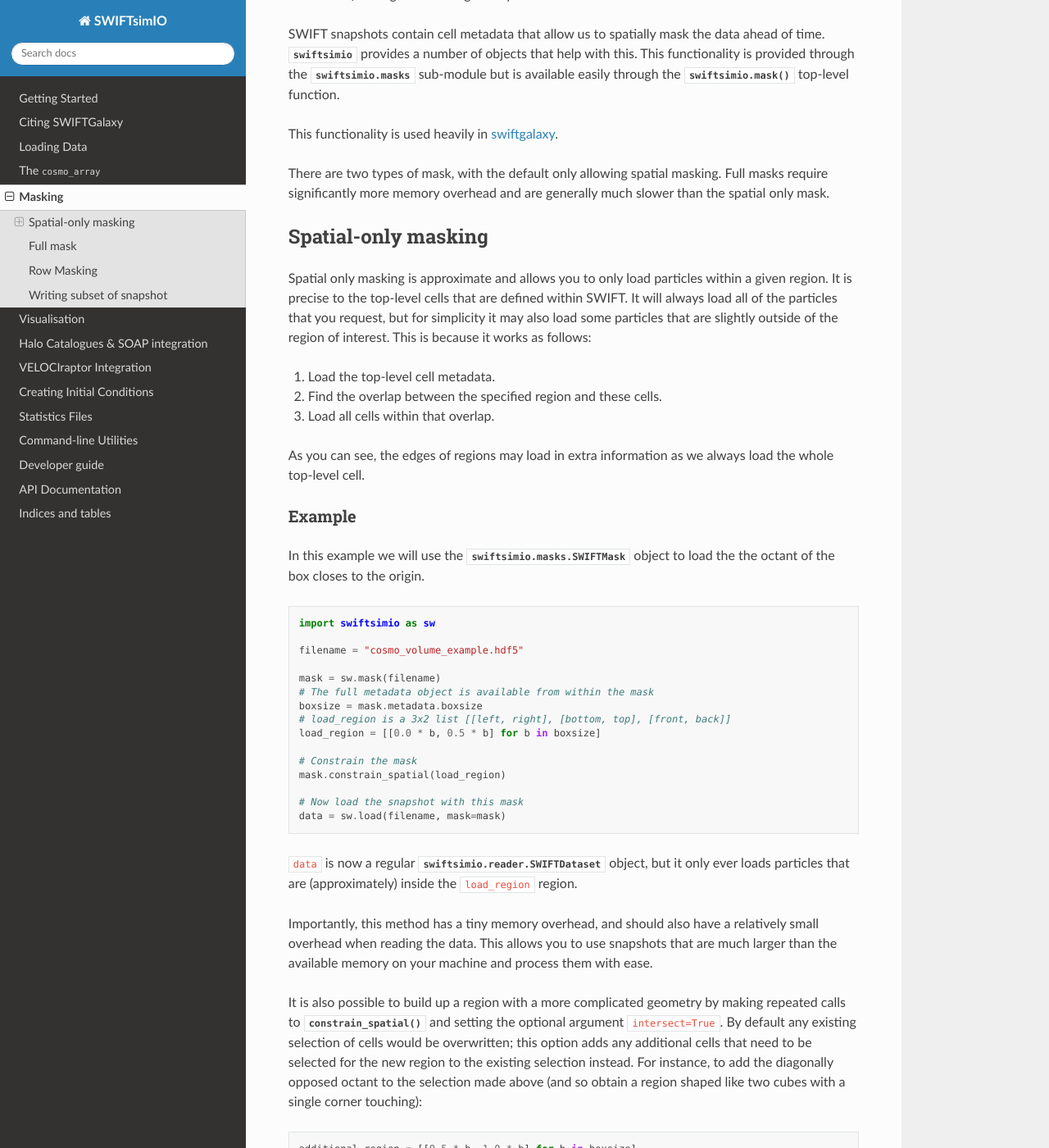
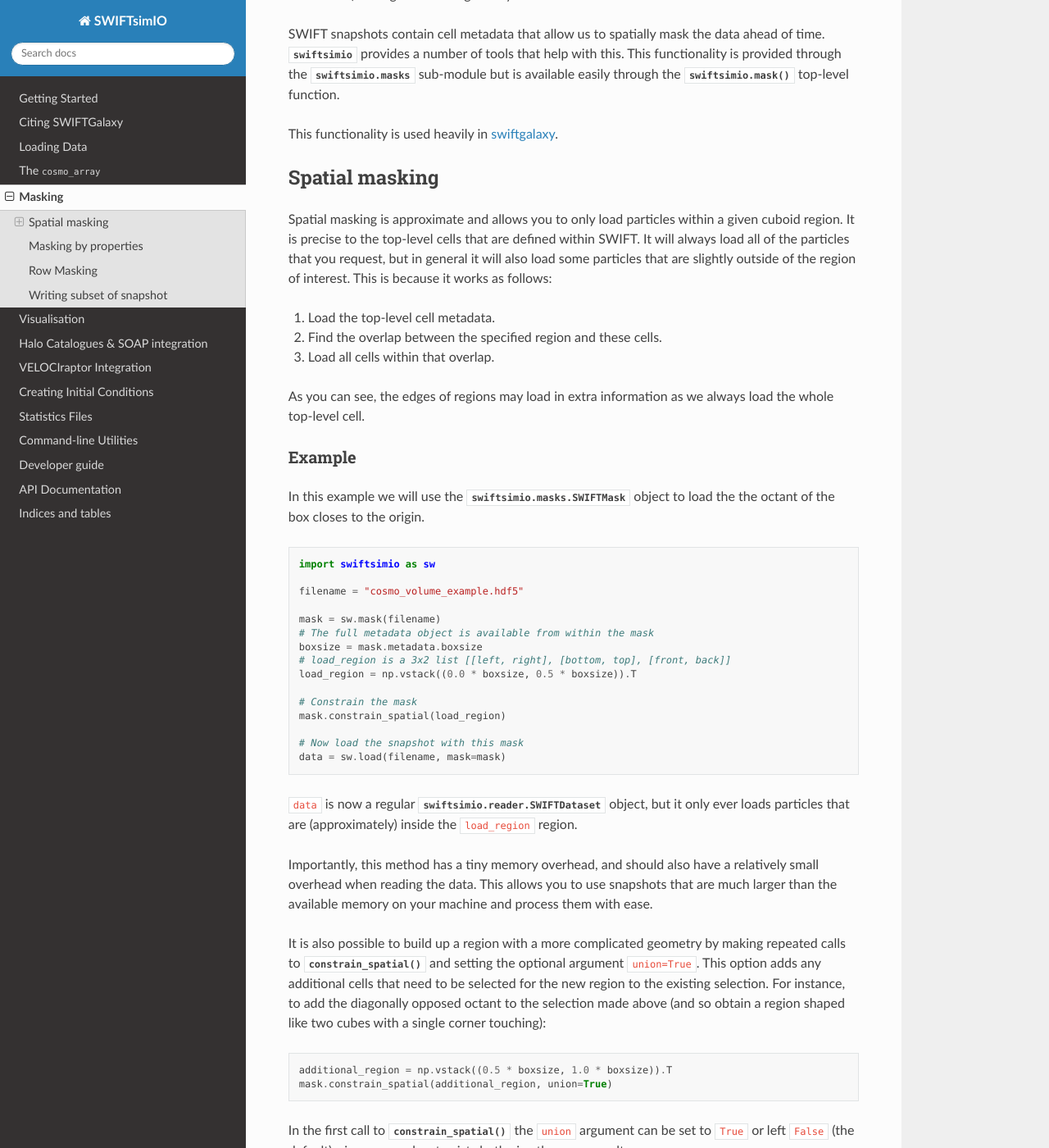
Before and after one commit to SWIFTSIM/swiftsimio, a Sphinx documentation site: the page built from docs/source/masking/index.rst, in a window 1280 px wide and 1400 px high, scrolled down 203 px. Shown: the whole window at 82% size. Built offline with Sphinx 7.4.7 and the Read the Docs theme 3.1.0, drawn with Linux system fonts in a browser that asks for light colours; pages that are not in the unit, such as notebooks, are missing from menus; some of the changed text lies outside the part shown.

Commit message:
Update narrative docs.

```diff
--- a/docs/source/loading_data/index.rst
+++ b/docs/source/loading_data/index.rst
@@ -356,7 +356,7 @@
    # The full metadata object is available from within the mask
    boxsize = mask.metadata.boxsize
    # load_region is a 3x2 list [[left, right], [bottom, top], [front, back]]
-   load_region = [[0.0 * b, 0.5 * b] for b in boxsize]
+   load_region = np.vstack((0.0 * boxsize, 0.5 * boxsize)).T
 
    # Constrain the mask
    mask.constrain_spatial(load_region)
--- a/docs/source/masking/index.rst
+++ b/docs/source/masking/index.rst
@@ -7,26 +7,22 @@
 software packages that read HDF5 data) through its masking facility.
 
 SWIFT snapshots contain cell metadata that allow us to spatially mask the
-data ahead of time. :mod:`swiftsimio` provides a number of objects that help
+data ahead of time. :mod:`swiftsimio` provides a number of tools that help
 with this. This functionality is provided through the :mod:`swiftsimio.masks`
 sub-module but is available easily through the :meth:`swiftsimio.mask`
 top-level function.
 
 This functionality is used heavily in `swiftgalaxy`_.
 
-There are two types of mask, with the default only allowing spatial masking.
-Full masks require significantly more memory overhead and are generally much
-slower than the spatial only mask.
-
 .. _`swiftgalaxy`: https://github.com/SWIFTSIM/swiftgalaxy
 
-Spatial-only masking
---------------------
+Spatial masking
+---------------
 
-Spatial only masking is approximate and allows you to only load particles
-within a given region. It is precise to the top-level cells that are defined
+Spatial masking is approximate and allows you to only load particles within
+a given cuboid region. It is precise to the top-level cells that are defined
 within SWIFT. It will always load all of the particles that you request, but
-for simplicity it may also load some particles that are slightly outside
+in general it will also load some particles that are slightly outside
 of the region of interest. This is because it works as follows:
 
 1. Load the top-level cell metadata.
@@ -52,7 +48,7 @@
    # The full metadata object is available from within the mask
    boxsize = mask.metadata.boxsize
    # load_region is a 3x2 list [[left, right], [bottom, top], [front, back]]
-   load_region = [[0.0 * b, 0.5 * b] for b in boxsize]
+   load_region = np.vstack((0.0 * boxsize, 0.5 * boxsize)).T
 
    # Constrain the mask
    mask.constrain_spatial(load_region)
@@ -71,19 +67,19 @@
 
 It is also possible to build up a region with a more complicated geometry by
 making repeated calls to :meth:`~swiftsimio.masks.SWIFTMask.constrain_spatial`
-and setting the optional argument ``intersect=True``. By default any existing
-selection of cells would be overwritten; this option adds any additional cells
-that need to be selected for the new region to the existing selection instead.
-For instance, to add the diagonally opposed octant to the selection made above
-(and so obtain a region shaped like two cubes with a single corner touching):
+and setting the optional argument ``union=True``. This option adds any
+additional cells that need to be selected for the new region to the existing
+selection. For instance, to add the diagonally opposed octant to the selection
+made above (and so obtain a region shaped like two cubes with a single corner
+touching):
 
 .. code-block:: python
 
-   additional_region = [[0.5 * b, 1.0 * b] for b in boxsize]
-   mask.constrain_spatial(additional_region, intersect=True)
+   additional_region = np.vstack((0.5 * boxsize, 1.0 * boxsize)).T
+   mask.constrain_spatial(additional_region, union=True)
 
 In the first call to :meth:`~swiftsimio.masks.SWIFTMask.constrain_spatial` the
-``intersect`` argument can be set to ``True`` or left ``False`` (the default): since
+``union`` argument can be set to ``True`` or left ``False`` (the default): since
 no mask yet exists both give the same result.
 
 Periodic boundaries
@@ -98,19 +94,23 @@
 
    mask = sw.mask(filename)
    mask.constrain_spatial(
-       [
-           None,
-           None,
-           [0.0 * mask.metadata.boxsize[2], 0.1 * mask.metadata.boxsize[2]],
-       ]
+       np.array(
+           [
+	       [0.0, 1.0],
+	       [0.0, 1.0],
+	       [0.0, 0.1],
+	   ]
+       ) * mask.metadata.boxsize[:, np.newaxis]
    )
    mask.constrain_spatial(
-       [
-           None,
-           None,
-           [0.9 * mask.metadata.boxsize[2], 1.0 * mask.metadata.boxsize[2]],
-       ],
-       intersect=True,
+       np.array(
+           [
+	       [0.0, 1.0],
+	       [0.0, 1.0],
+	       [0.9, 1.0],
+	   ]
+       ) * mask.metadata.boxsize[:, np.newaxis],
+       union=True,
    )
 
 This is a bit inconvenient though since the region is actually contiguous if we
@@ -122,11 +122,13 @@
 
    mask = sw.mask(filename)
    mask.constrain_spatial(
-       [
-           None,
-	   None,
-	   [-0.1 * mask.metadata.boxsize[2], 0.1 * mask.metadata.boxsize[2]],
-       ]
+       np.array(
+           [
+	       [0.0, 1.0],
+	       [0.0, 1.0],
+	       [-0.1, 0.1],
+	   ]
+       ) * mask.metadata.boxsize[:, np.newaxis]
    )
 
 Note that masking never result in periodic copies of particles, nor does it shift
@@ -139,7 +141,7 @@
 
    mask = sw.mask(filename)
    mask.constrain_spatial(
-       [[-0.1 * lbox, 1.1 * lbox] for lbox in mask.metadata.boxsize]
+       np.vstack((-0.1 * mask.metadata.boxsize, 1.1 * mask.metadata.boxsize)).T
    )
 
 Remember to wrap the coordinates yourself if relevant! Alternatively, the
@@ -156,11 +158,13 @@
 
    mask = sw.mask(filename)
    mask.constrain_spatial(
-       [
-           None,
-	   None,
-	   [0.9 * mask.metadata.boxsize[2], 0.1 * mask.metadata.boxsize[2]],
-       ]
+       np.array(
+           [
+	       [0.0, 1.0],
+	       [0.0, 1.0],
+	       [0.9, 0.1],
+           ]
+       ) * mask.metadata.boxsize[:, np.newaxis]
    )
 
 The coordinates defining the region must always be in the interval
@@ -220,31 +224,52 @@
    )
 
 
-Full mask
----------
+Masking by properties
+---------------------
 
-The below example shows the use of a full masking object, used to constrain
-densities of particles and only load particles within that density window.
+The below example shows the use of the masking tools to constrain loading only
+particles within a chosen density window.
 
 .. code-block:: python
 
    import swiftsimio as sw
 
    # This creates and sets up the masking object.
-   mask = sw.mask("cosmological_volume.hdf5", spatial_only=False)
+   mask = sw.mask("cosmological_volume.hdf5")
 
    # This ahead-of-time creates a spatial mask based on the cell metadata.
-   mask.constrain_spatial([
-       [0.2 * mask.metadata.boxsize[0], 0.7 * mask.metadata.boxsize[0]],
-       None,
-       None]
+   mask.constrain_spatial(
+       np.array(
+           [
+	       [0.2, 0.7],
+	       [0.0, 1.0],
+	       [0.0, 1.0],
+	   ]
+       ) * mask.metadata.boxsize[:, np.newaxis]
    )
 
-   # Now, just for fun, we also constrain the density between
-   # 0.4 g/cm^3 and 0.8. This reads in the relevant data in the region,
+   # Now we also constrain the density between
+   # 0.4 and 0.8 g/cm^3. This reads in the relevant data in the region,
    # and tests it element-by-element.
    density_units = mask.units.mass / mask.units.length**3
-   mask.constrain_mask("gas", "density", 0.4 * density_units, 0.8 * density_units)
+   mask.constrain_mask(
+       "gas",
+       "density",
+       cosmo_quantity(
+           0.4,
+	   u.g / u.cm ** 3,
+	   comoving=True,
+	   scale_factor=mask.metadata.scale_factor,
+	   scale_exponent=-3
+       ),
+       cosmo_quantity(
+           0.8,
+	   u.g / u.cm ** 3,
+	   comoving=True,
+	   scale_factor=mask.metadata.scale_factor,
+	   scale_exponent=-3
+       ),
+   )
 
    # Now we can grab the actual data object. This includes the mask as a parameter.
    data = sw.load("cosmo_volume_example.hdf5", mask=mask)
@@ -293,8 +318,9 @@
     data = sw.load(filename, mask=mask)
 
 Here, the length of all the arrays will be 3. A quick performance note: if you
-are using many indices (over 1000), you will want to set ``spatial_only=False``
-to potentially benefit from range reading of overlapping rows in a single chunk.
+are using many indices (over 1000), you should use ``mask.convert_masks_to_bool()``
+before using the mask to benefit from range reading of overlapping rows in a
+single chunk.
 
 Writing subset of snapshot
 --------------------------
@@ -311,21 +337,23 @@
     import unyt
 
     mask = sw.mask("eagle_snapshot.hdf5")
-    mask.constrain_spatial([
-        [unyt.unyt_quantity(100, unyt.kpc), unyt.unyt_quantity(1000, unyt.kpc)],
-        None,
-        None])
-
+    boxsize = mask.metadata.boxsize
+    scale_factor = mask.metadata.scale_factor
+    mask.constrain_spatial(
+        np.vstack(
+	    (
+                cosmo_array([[100, 200]], u.kpc, comoving=True, scale_factor=scale_factor, scale_exponent=1),
+		np.array([[0.0, 0.1], [0.0, 0.1]]) * boxsize[1:, np.newaxis].to(u.kpc)
+	    )
+	)
+    )
     sw.subset_writer.write_subset("test_subset.hdf5", mask)
 
 This will write a snapshot which contains the particles from the specified snapshot
-whose :math:`x`-coordinate is within the range [100, 1000] kpc. This function uses the
+whose :math:`x`-coordinate is within the range [100, 200] kpc. This function uses the
 cell mask which encompases the specified spatial domain to successively read portions
 of datasets from the input file and writes them to a new snapshot.
 
 Due to the coarse grained nature of the cell mask, particles from outside this range
 may also be included if they are within the same top level cells as particles that
 fall within the given range.
-
-Please note that it is important to run ``constrain_spatial`` as this generates
-and stores the cell mask needed to write the snapshot subset.
--- a/swiftsimio/__init__.py
+++ b/swiftsimio/__init__.py
@@ -135,6 +135,7 @@
             metadata=metadata,
             safe_padding=safe_padding,
             handle=handle,
+            spatial_only=spatial_only,
         )
     return mask
 
```
Also changed, not shown: other parts of docs/source/masking/index.rst (+2 -2 lines).
